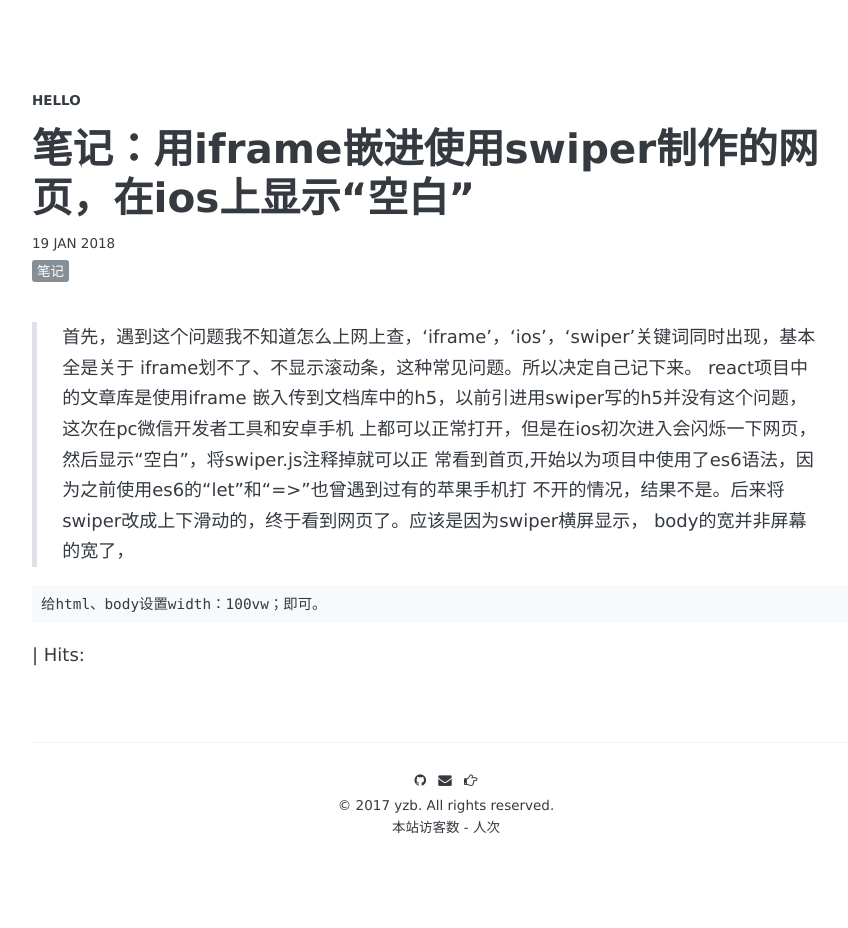
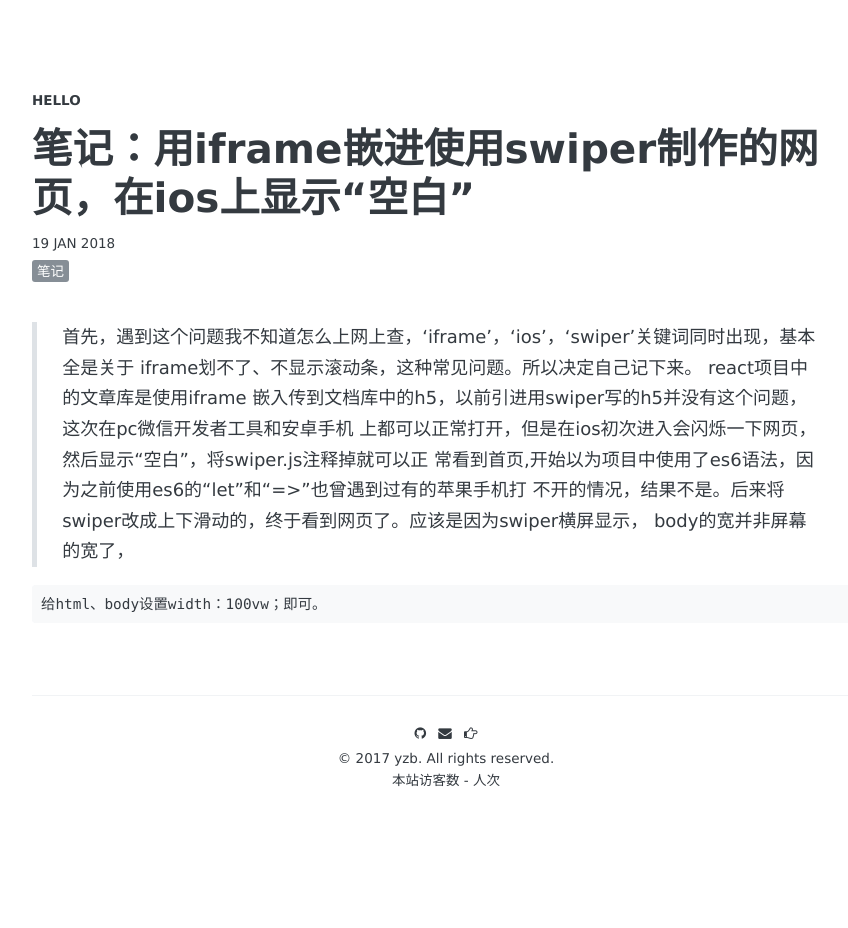
Before and after one commit to yzbaoo/yzbao.github.io, a Jekyll site: the page built from _posts/2018-01-19-note01.md, in a window 1280 px wide. Shown: the whole page, without its empty margins (194-1042 px from the left). Built offline with Jekyll 4.4.1, drawn with Linux system fonts in a browser that asks for light colours; nearby versions of some CDN libraries; comment, search, counter and statistics services are not loaded; after the commit the page ends 900 px from its top, so only the background shows below that.

Commit message:
改：初识Promise文章图片，去掉每篇文章的点击量

```diff
--- a/_layouts/post.html
+++ b/_layouts/post.html
@@ -24,14 +24,7 @@ layout: default
     </ul>
   </div>
   {{ content }}
-           <!-- 点击量 -->
-           {% if site.leancloud.enable %}
-           <span id="{{ page.id  }}" class="leancloud_visitors" data-flag-title="{{ page.title }}">
-           <span class="post-meta-divider">|</span>
-           <span class="post-meta-item-text"> Hits:  </span>
-           <span class="leancloud-visitors-count"></span>
-           </span>
-           {% endif %}
+
   <!-- Disqus -->
   {% if page.comments != false and site.disqus.id %}
   <div class="post-disqus">
```
Also changed, not shown: _posts/2018-02-01-promise.md (+4 -4 lines), images/20180201/1.png (added), images/20180201/2.png (added), images/20180201/3.png (added), images/20180201/4.png (added).
